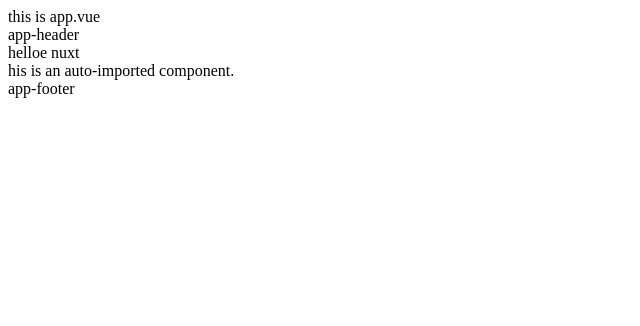
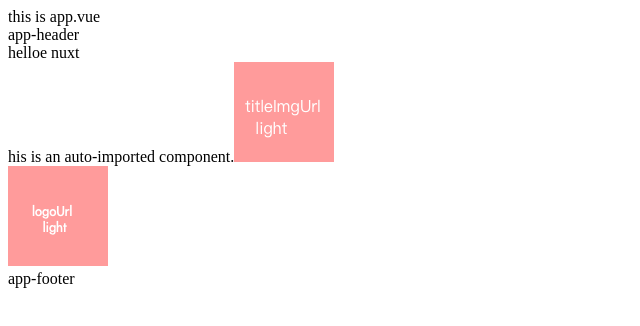
Before and after one commit to Fantilong/pk_front_nuxt, a Nuxt app: page / in a window 1280 px wide. Shown: the top 326 px of the page, without its empty margins (0-640 px from the left). Built offline with nearby package versions, Linux system fonts and the light colour scheme.

Commit message:
feat: 根据变量名获取，会被vite加工的静态图片资源，需要显示的使用import语法来将资源加载出来

```diff
--- a/app/components/AppAlert.vue
+++ b/app/components/AppAlert.vue
@@ -1,10 +1,17 @@
 <template>
     <div class="app-alert">
         <slot></slot>
+        <img :src="imageUrl" alt="">
+
     </div>
 </template>
 
 <script setup lang="ts">
+const props = defineProps<{name: string}>()
+
+const imageUrl = computed(() => {
+    return `/img/${props.name}.png`
+})
 
 </script>
 
--- a/app/pages/index.vue
+++ b/app/pages/index.vue
@@ -1,6 +1,9 @@
 <template>
    <div class="h1">helloe nuxt</div>
-    <AppAlert>his is an auto-imported component.</AppAlert>
+    <AppAlert name="画板备份 9">his is an auto-imported component.</AppAlert>
+    <!-- <img src="/img/画板备份 9.png" alt=""> -->
+    <!-- <img src="~/assets/img/画板备份 8.png" alt="" srcset=""> -->
+     <img :src="imgUrl" alt="" srcset="">
 </template>
 
 <script lang="ts" setup>
@@ -8,6 +11,27 @@
 
 // console.log('runtimeConfig', runtimeConfig);
 
+const light = () => import('./assets/img/画板备份 8.png?url')
+
+const images = import.meta.glob<string>('../assets/img/*.{png,jpg,svg}', {
+  query: '?url',
+  import: 'default',
+})
+
+
+async function getImageUrl (name: string) {
+  const load = images[`../assets/img/${name}.png`]
+
+  if (!load) {
+    throw new Error(`Unknown image: ${name}`)
+  }
+
+  return await load()
+}
+
+const imgUrl = (await getImageUrl('画板备份 8'))
+
+
 
 
 
```
Also changed, not shown: app/assets/img/画板备份 8.png (added), public/img/画板备份 9.png (added).
